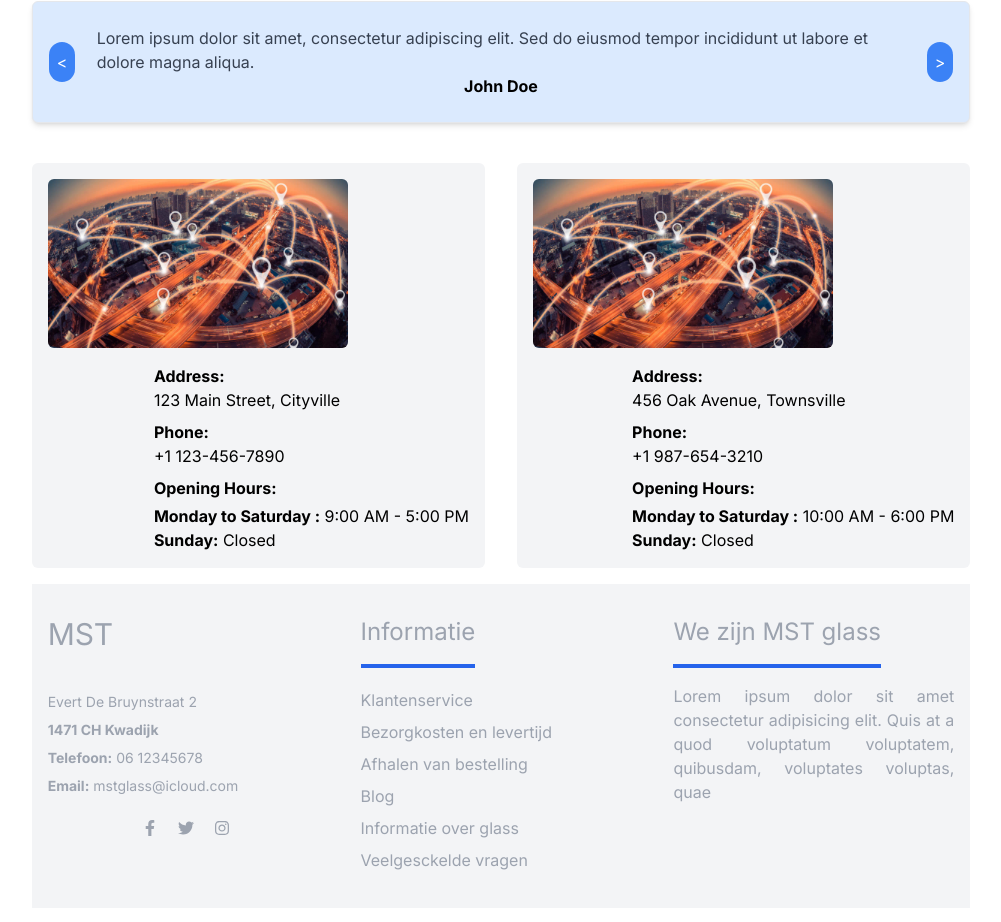
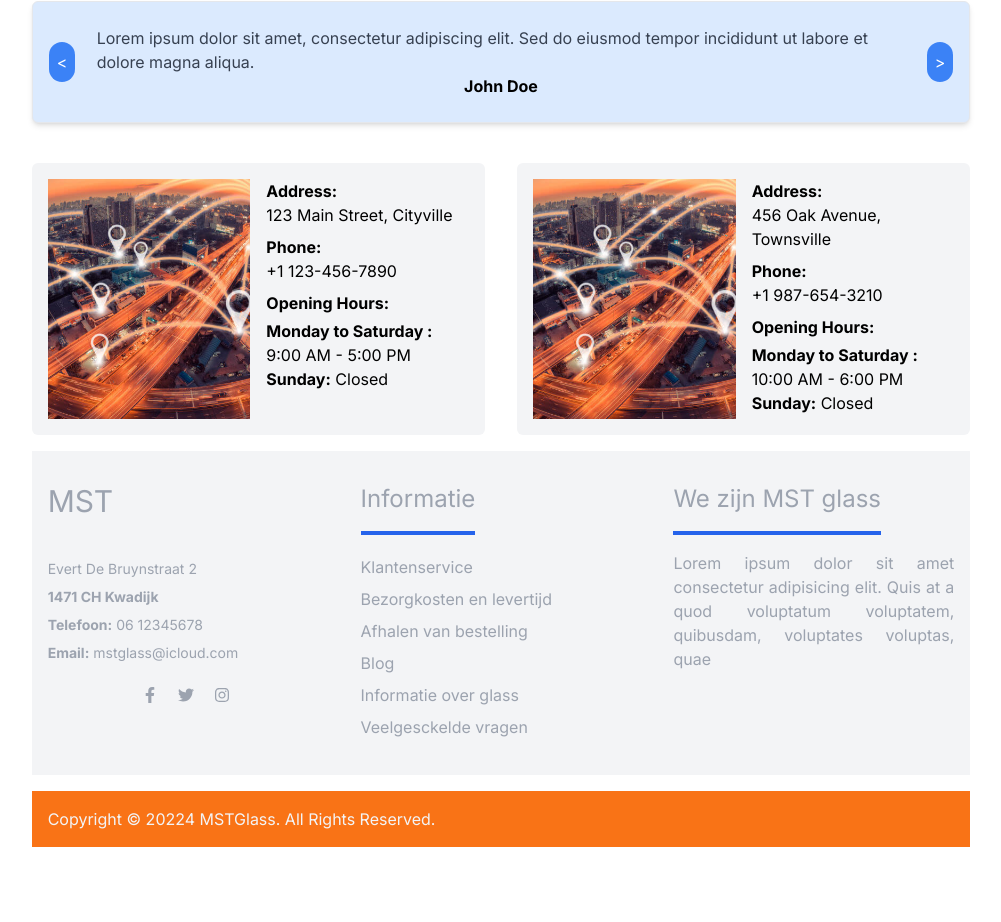
Before and after one commit to AliDemircix/msglass, a Next.js app: page / in a window 1280 px wide. Shown: the part 2033-2955 px from the top of the page, without its empty margins (139-1140 px from the left). After the commit the page ends 2880 px from the top, so only its background shows below. Built offline with nearby package versions, Linux system fonts and the light colour scheme.

Commit message:
Fix location styling

```diff
--- a/components/locations.tsx
+++ b/components/locations.tsx
@@ -4,7 +4,7 @@ import locationImg1 from '../public/location1.jpg';
 const Locations = () => {
   const locationsData = [
     {
-      image: locationImg1,
+      image: '/location1.jpg',
       address: '123 Main Street, Cityville',
       Phone: '+1 123-456-7890',
       openingHours: {
@@ -13,7 +13,7 @@ const Locations = () => {
       },
     },
     {
-      image: locationImg1,
+      image: '/location1.jpg',
       address: '456 Oak Avenue, Townsville',
       Phone: '+1 987-654-3210',
       openingHours: {
@@ -28,20 +28,23 @@ const Locations = () => {
       {locationsData.map((location, index) => (
         <div
           key={index}
-          className="bg-gray-100 p-4 rounded-md relative flex flex-wrap"
+          className="bg-gray-100 p-4 rounded-md grid sm:grid-cols-1 md:grid-cols-2 gap-4"
         >
+          <div className="relative h-60">
             <Image
               src={location.image}
               alt={`Location ${index + 1}`}
-            className="mb-4 rounded-md "
-            width={300}
-            height={200}
+              fill
+              style={{ objectFit: 'cover' }}
             />
-          <div className="ml-auto">
+          </div>
+          <div>
+            <div className="leading-6">
               <p className="font-bold">Address:</p>
               <p>{location.address}</p>
               <p className="mt-2 font-bold">Phone:</p>
               <p>{location.Phone}</p>
+            </div>
             <p className="mt-2 font-bold">Opening Hours:</p>
             <ul className="mt-1">
               {Object.entries(location.openingHours).map(([day, hours]) => (
```
Also changed, not shown: components/imageList/ImageList.tsx (+7 -7 lines). Lines whose indentation alone changed are shown as unchanged.
